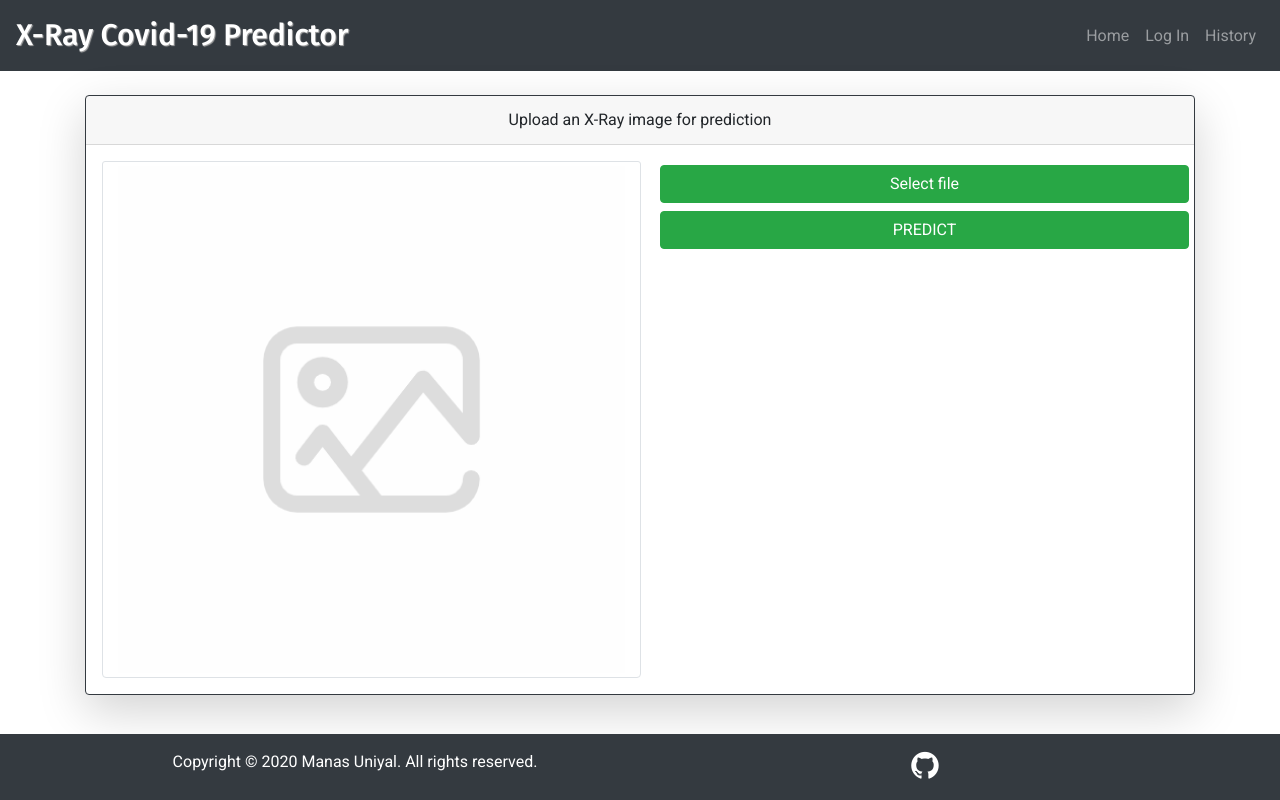
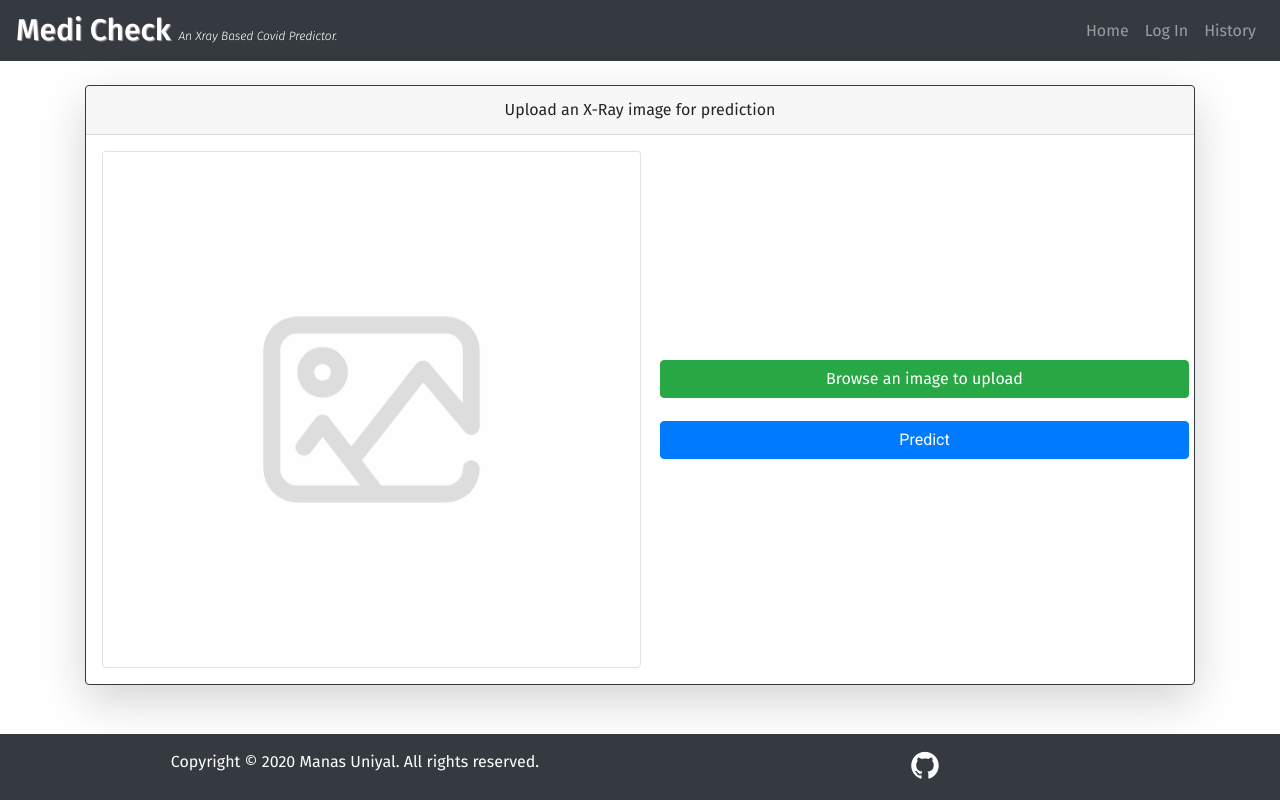
Before and after one commit to ManasUniyal/medi-check, a Django app: page / in a window 1280 px wide. Run offline with Django 3.2, Linux system fonts and the light colour scheme; some libraries are stand-ins or nearby versions.

Commit message:
added new ui changes

```diff
--- a/authentication/templates/authentication/login.html
+++ b/authentication/templates/authentication/login.html
@@ -1,3 +1,5 @@
+{% load static %}
+
 <!DOCTYPE html>
 
 <html>
@@ -7,6 +9,7 @@
     <link rel="stylesheet" href="https://stackpath.bootstrapcdn.com/bootstrap/4.3.1/css/bootstrap.min.css"
           integrity="sha384-ggOyR0iXCbMQv3Xipma34MD+dH/1fQ784/j6cY/iJTQUOhcWr7x9JvoRxT2MZw1T" crossorigin="anonymous">
     <link rel="stylesheet" href="https://cdnjs.cloudflare.com/ajax/libs/font-awesome/4.7.0/css/font-awesome.min.css">
+    <link rel="stylesheet" type="text/css" href="{% static 'css/main.css' %}">
 </head>
 
 <body>
@@ -16,8 +19,7 @@
         <div class="container">
             <!-- Navbar Brand -->
             <a href="#" class="navbar-brand">
-                <img src="https://res.cloudinary.com/mhmd/image/upload/v1571398888/Group_1514_tjekh3_zkts1c.svg"
-                     alt="logo" width="150">
+                <p class="title_text">Medi Check <span class="title_subtitle_text">An Xray Based Covid Predictor.</span></p>
             </a>
         </div>
     </nav>
--- a/authentication/templates/authentication/register.html
+++ b/authentication/templates/authentication/register.html
@@ -1,3 +1,5 @@
+{% load static %}
+
 <!DOCTYPE html>
 
 <html>
@@ -7,6 +9,7 @@
     <link rel="stylesheet" href="https://stackpath.bootstrapcdn.com/bootstrap/4.3.1/css/bootstrap.min.css"
           integrity="sha384-ggOyR0iXCbMQv3Xipma34MD+dH/1fQ784/j6cY/iJTQUOhcWr7x9JvoRxT2MZw1T" crossorigin="anonymous">
     <link rel="stylesheet" href="https://cdnjs.cloudflare.com/ajax/libs/font-awesome/4.7.0/css/font-awesome.min.css">
+    <link rel="stylesheet" type="text/css" href="{% static 'css/main.css' %}">
 </head>
 
 <body>
@@ -16,8 +19,7 @@
         <div class="container">
             <!-- Navbar Brand -->
             <a href="#" class="navbar-brand">
-                <img src="https://res.cloudinary.com/mhmd/image/upload/v1571398888/Group_1514_tjekh3_zkts1c.svg"
-                     alt="logo" width="150">
+                <p class="title_text">Medi Check <span class="title_subtitle_text">An Xray Based Covid Predictor.</span></p>
             </a>
         </div>
     </nav>
--- a/main/templates/main/homepage.html
+++ b/main/templates/main/homepage.html
@@ -16,20 +16,20 @@
                              id="image"
                              src="{% static 'images/default_image.gif' %}" alt="Card image cap">
                     </div>
-                    <div class="col-md-6">
+                    <div class="col-md-6 upload-block">
                         <div class="card-body">
                             <form id="submit_image_form" method="POST" action="{% url 'main:result' %}"
                                   enctype="multipart/form-data">
                                 {% csrf_token %}
                                 <div class="row">
                                     <label class="btn btn-success col-md-12">
-                                        Select file <input id="img_upload" type="file" name="image" accept="image/*"
+                                        Browse an image to upload  <input id="img_upload" type="file" name="image" accept="image/*"
                                                            hidden>
                                     </label>
                                 </div>
                             </form>
-                            <div class="row">
-                                <button id="predict_btn" class="btn btn-success col-12">PREDICT</button>
+                            <div class="row predict_btn_prop" >
+                                <button id="predict_btn" class="btn btn-primary col-12">Predict</button>
                             </div>
                         </div>
                     </div>
--- a/main/templates/main/navbar.html
+++ b/main/templates/main/navbar.html
@@ -1,5 +1,6 @@
 <nav class="navbar navbar-expand-lg navbar-dark bg-dark">
-    <a class="navbar-brand" href="#"> X-Ray Covid-19 Predictor</a>
+    <a class="navbar-brand" href="#"> <p class="title_text">Medi Check <span class="title_subtitle_text">An Xray Based Covid Predictor.</span></p>
+        </a>
     <button class="navbar-toggler" type="button" data-toggle="collapse" data-target="#navbarNav"
             aria-controls="navbarNav" aria-expanded="false" aria-label="Toggle navigation">
         <span class="navbar-toggler-icon"></span>
--- a/static/css/main.css
+++ b/static/css/main.css
@@ -6,7 +6,7 @@
     display: block;
     position: relative;
     padding-bottom: 80px; /* height of your footer */
-    font-family: 'Roboto', sans-serif;
+    font-family: 'Fira Sans', sans-serif;
     background-color: #ffffff;
 }
 
@@ -25,12 +25,6 @@ footer {
     background: white;
 }
 
-.navbar-brand {
-    font-family: 'Fira Sans', sans-serif;
-    font-size: 30px;
-    text-shadow: 1px 1px 1px #aaa;
-    font-weight: 500;
-}
 
 .navbar-custom {
     background-color: #28282a;
@@ -57,10 +51,30 @@ footer {
 }
 
 .predict_btn_prop {
-    margin-top: 10px;
-    width: 22vw;
+    margin-top: 15px;
     font-family: 'Roboto', sans-serif;
     font-style: bold;
+
+}
+.navbar-brand{
+  padding: 0;
+}
+.title_text{
+    font-size: 30px;
+    text-shadow: 1px 1px 1px #aaa;
+    font-family: 'Fira Sans' , sans-serif;
+    font-weight: 500;
+    margin: 0;
+
+}
+
+.title_subtitle_text{
+    font-size: 12px;
+    font-family: 'Fira Sans' , sans-serif;
+    font-weight: 200;
+    font-style: italic;
+    text-shadow: 0px 0px 0px #aaa;
+    margin: 0;
 }
 
 .style-image {
```
